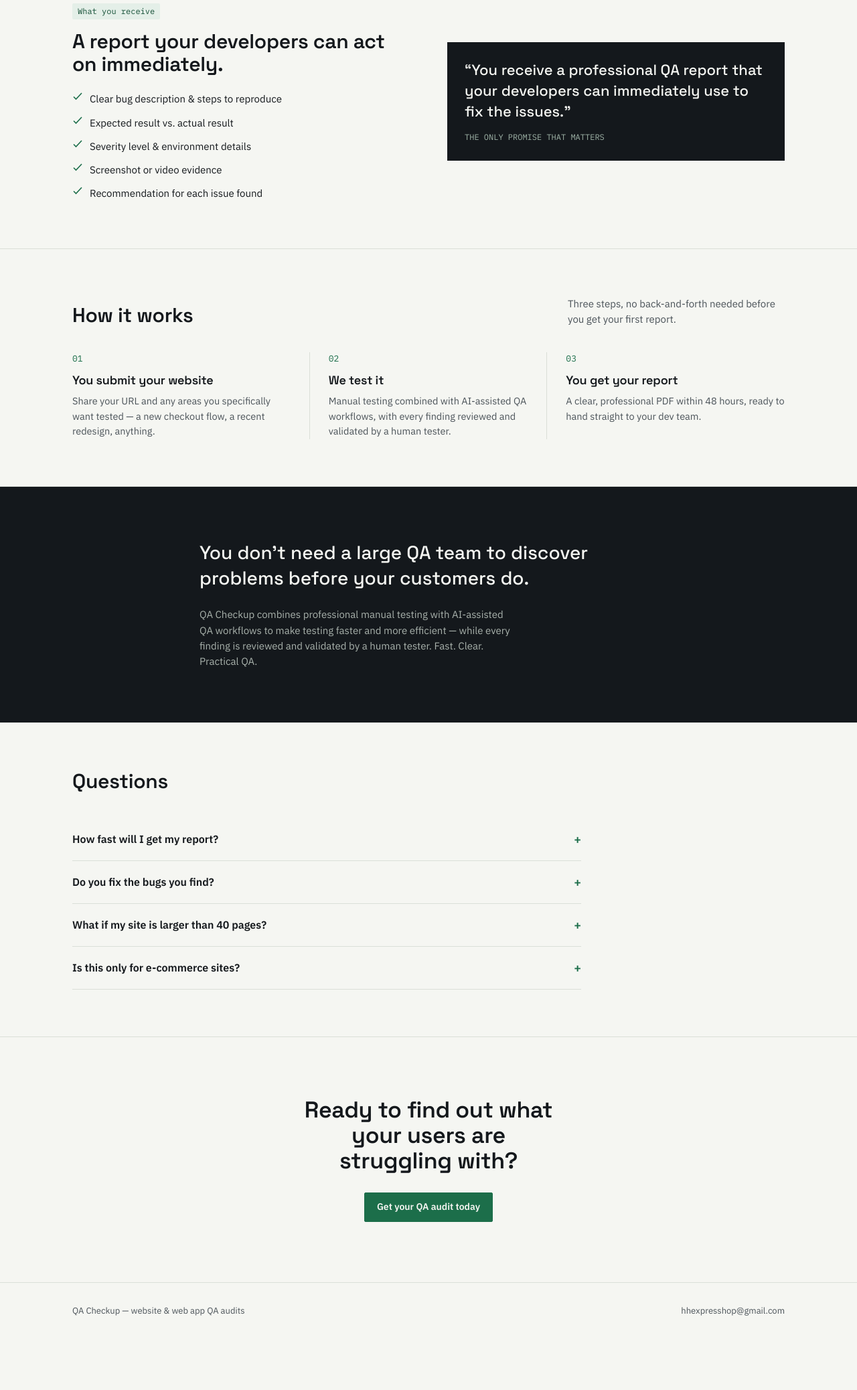
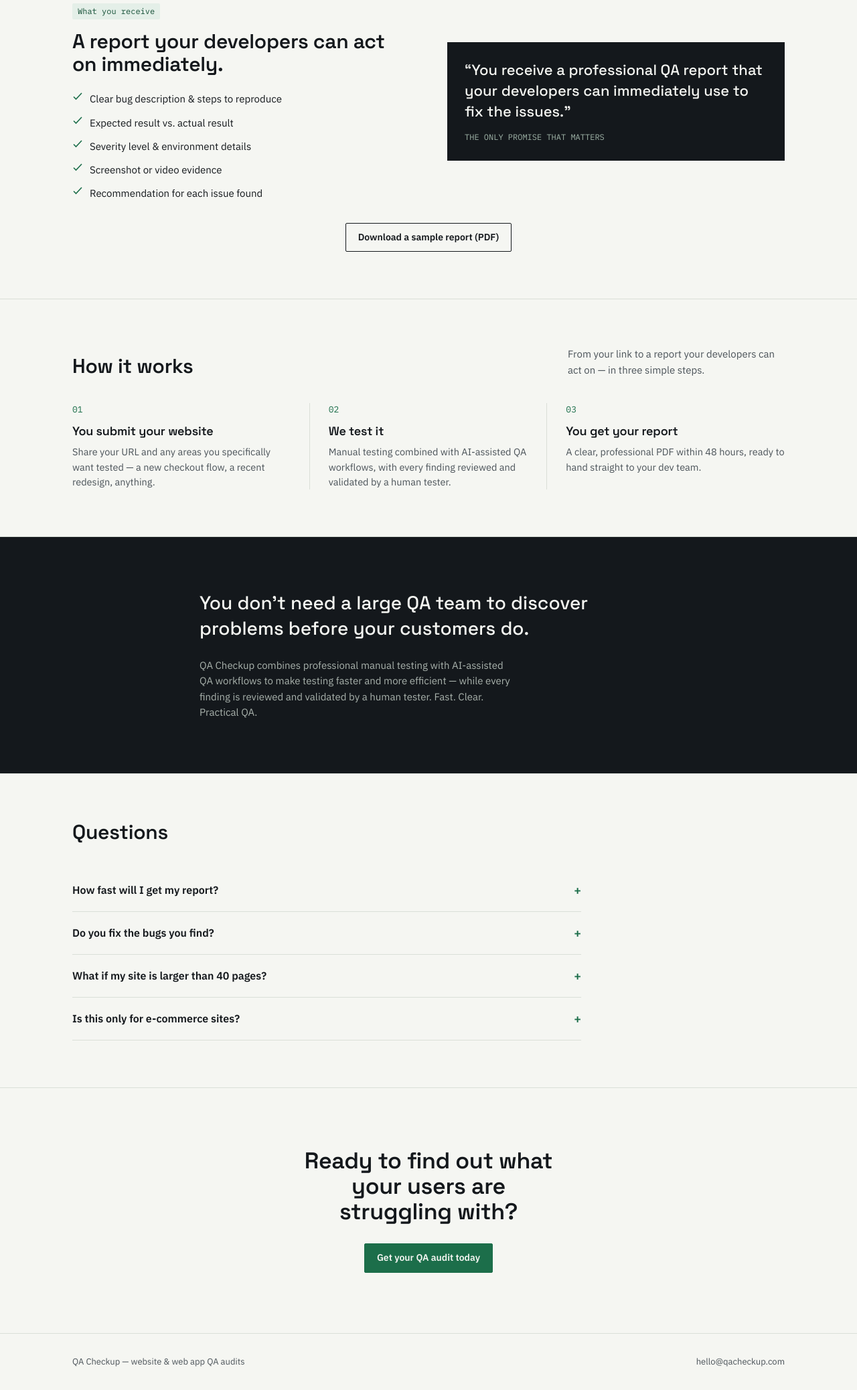
Before and after one commit to dimah05/Service-QA, a plain HTML site: page index.html in a window 1280 px wide. Shown: the part 2047-4123 px from the top of the page at 67% size. Before the commit the page ends 4047 px from the top, so only its background shows below. Drawn offline with Linux system fonts and the light colour scheme.

Commit message:
Add files via upload

```diff
--- a/index.html
+++ b/index.html
@@ -600,13 +600,16 @@
       <span>THE ONLY PROMISE THAT MATTERS</span>
     </blockquote>
   </div>
+  <div class="wrap" style="margin-top:32px; text-align:center;">
+    <a href="QA-Checkup-Sample-Report.pdf" download class="btn ghost" style="border-color:var(--ink);">Download a sample report (PDF)</a>
+  </div>
 </section>
 
 <section class="process">
   <div class="wrap">
     <div class="section-head">
       <h2>How it works</h2>
-      <p>Three steps, no back-and-forth needed before you get your first report.</p>
+      <p>From your link to a report your developers can act on — in three simple steps.</p>
     </div>
     <div class="steps">
       <div class="step">
@@ -664,14 +667,14 @@
 <section class="final" id="contact">
   <div class="wrap">
     <h2>Ready to find out what your users are struggling with?</h2>
-    <a href="mailto:hhexpresshop@gmail.com" class="btn brand">Get your QA audit today</a>
+    <a href="mailto:hello@qacheckup.com" class="btn brand">Get your QA audit today</a>
   </div>
 </section>
 
 <footer>
   <div class="wrap" style="display:flex; justify-content:space-between; width:100%; flex-wrap:wrap; gap:12px;">
     <div>QA Checkup — website &amp; web app QA audits</div>
-    <div>hhexpresshop@gmail.com</div>
+    <div>hello@qacheckup.com</div>
   </div>
 </footer>
 
```
Also changed, not shown: 1 other file.
